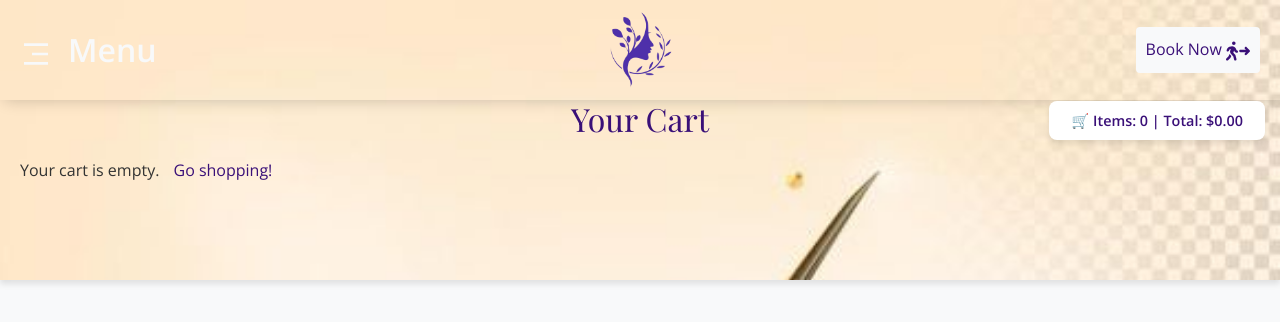
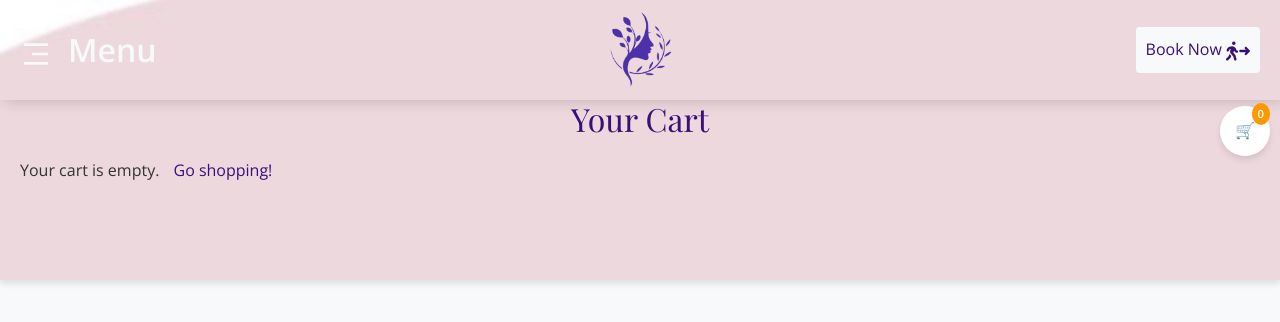
Before and after one commit to lizzyaudreygideon/UnisexSaloonWebsite, a React (Create React App) app: page /cart in a window 1280 px wide. Shown: the top 322 px of the page. Built offline with nearby package versions, Linux system fonts and the light colour scheme.

Commit message:
corrections

```diff
--- a/src/App.css
+++ b/src/App.css
@@ -224,28 +224,60 @@ span {
 }
 /* cart */
 .cart-summary {
+  height: 50px;
+  width: 50px;
   position: fixed;
-  top: 101px;
-  right: 15px;
+  top: 106px;
+  right: 10px;
   background-color: #ffffff;
   color: #3A1078;
-  padding: 8px 12px;
-  border-radius: 8px;
+  padding: 8px;
+  border-radius: 50%;
   box-shadow: 0 4px 6px rgba(0, 0, 0, 0.1);
-  font-size: 0.9rem;
   z-index: 1000;
+  font-size: 1rem;
+  display: flex;
+  align-items: center;
+  justify-content: center;
   transition: transform 0.3s ease, opacity 0.3s ease;
 }
 
-.cart-summary .cart-link {
+.cart-link {
   text-decoration: none;
   color: inherit;
   font-weight: bold;
+  position: relative;
+}
+
+.cart-counter {
+  position: absolute;
+  top: -5px;
+  right: -5px;
+  background: #FF9800;
+  color: #fff;
+  font-size: 0.7rem;
+  font-weight: bold;
+  padding: 2px 6px;
+  border-radius: 50%;
 }
 
 .cart-summary:hover {
-  transform: scale(1.05);
+  transform: scale(1.1);
   opacity: 0.9;
+}
+
+/* Media query for small devices */
+@media (max-width: 768px) {
+  .cart-summary {
+    top: 62px;
+    right: 5px;
+    padding: 6px;
+  }
+
+  .cart-counter {
+    font-size: 0.6rem;
+    padding: 1px 4px;
+  }
 }
 
 
@@ -255,16 +287,17 @@ span {
   padding: 80px 20px;
   width: 100%;
   margin: 0 auto;
-  background-image: url(../src/Components/Gallery/Hair3D.jpg);
+  background-image: url(../src/Components/Gallery/productsback.jpg);
   background-repeat: no-repeat;
   background-size: cover;
+
   box-shadow: 0 4px 6px rgba(0, 0, 0, 0.1);
 }
 
 .cart-page h1 {
   font-size: 2rem;
   margin-bottom: 20px;
-  color: #3A1078; /* Match your theme */
+  color: #3A1078;
   text-align: center;
 }
 
@@ -309,7 +342,7 @@ span {
 }
 
 .remove-button {
-  background-color: #FF9800; /* Accent color */
+  background-color: #FF9800;
   border: none;
   color: white;
   padding: 8px 12px;
@@ -327,13 +360,13 @@ span {
   font-size: 1.5rem;
   margin: 20px 0;
   text-align: center;
-  color: #3A1078; /* Theme color */
+  color: #3A1078;
 }
 
 .continue-shopping-button {
   display: block;
   text-align: center;
-  background-color: #3A1078; /* Theme color */
+  background-color: #3A1078;
   color: white;
   padding: 10px 20px;
   text-decoration: none;
@@ -377,7 +410,7 @@ span {
   fill: #FFD700;
 }
 
-/* Responsive design */
+/* Responsive design for navigation bar */
 
 @media (max-width: 768px) {
   .navbar {
@@ -613,7 +646,7 @@ span {
 .footer > .bet2 > .foot2,
 .footer > .bet2 > .foot3{
   width: 50%;
-/* .footer > .bet2 > .foot2> .nav{ */
+
     display: flex;
     flex-direction: column;
     justify-content: space-evenly;
@@ -662,9 +695,10 @@ span {
     height: 50px;
     border-radius: 25px;
     border: solid 2px #3A1078;
-    background-color: #F8F9FA;
+    background-color: #3A1078;
     text-align: center;
     margin: 0px 5px;
+    color: white;
 
 }
 
@@ -897,7 +931,7 @@ padding: 10px;
     }
   }
 
-  /* Optional: Pause animation on hover */
+  /*  Pause animation on hover */
   .carousel-container:hover .carousel-track {
     animation-play-state: paused;
   }
@@ -1059,7 +1093,7 @@ padding: 10px;
 .video {
   overflow-x: hidden;
   min-width: 100%;
-  max-height: 720px;
+  height: 720px;
   overflow: hidden;
   position: relative;
   text-align: center;
@@ -1237,7 +1271,7 @@ cursor: pointer
 .gallery-item:hover img,
 .gallery-item:hover iframe,
 .gallery-item:hover video {
-  transform: scale(1.05); /* Subtle zoom effect on hover */
+  transform: scale(1.05); /*increase size on hover */
   box-shadow: 0 6px 12px rgba(0, 0, 0, 0.2); /* Enhanced shadow on hover */
 }
 
@@ -1648,6 +1682,14 @@ form .next-btn, .submit-btn {
   transition: transform 0.2s;
 }
 
+.products-container {
+  padding: 30px 10px;
+  background-image: url(http://localhost:3001/static/media/hairlab.f615b80….jpg);
+  background-size: cover;
+  background-repeat: no-repeat;
+  background-position: left center;
+}
+
 select {
   word-wrap: normal;
   width: 50%;
@@ -1877,15 +1919,26 @@ select {
   place-items: center;
 }
 
+/* contact  */
+.video {
+  overflow-x: hidden;
+  min-width: 100%;
+  height: 1019px;
+  overflow: hidden;
+  position: relative;
+  text-align: center;
+  font-weight: 800;
+  color: white;
+}
 
 }
 
 /* Large devices (laptops and desktops) */
 @media screen and (min-width: 1025px) and (max-width: 1440px) {
-  /* Laptop and desktop styles */
+
 }
 
 /* Extra large devices (large desktops and monitors) */
 @media screen and (min-width: 1441px) {
-  /* Large screen styles */
-}
+
+}
--- a/src/Components/Appointments/BookingForm.css
+++ b/src/Components/Appointments/BookingForm.css
@@ -176,3 +176,26 @@
     font-size: 18px;
     line-height: 1.6;
   }
+
+  /* booking */
+  @media screen and (max-width: 480px) {
+form .next-btn, .submit-btn {
+  background: #3A1078;
+  padding: 13px 20px;
+  color: #fff;
+  font-family: oswald, sans-serif;
+  text-transform: uppercase;
+  font-size: 18px;
+  line-height: 24px;
+  letter-spacing: 1px;
+  min-width: 345px;
+  display: inline-block;
+  text-align: center;
+  font-weight: 400;
+  border-radius: 0;
+  border: 0;
+  transition: background-color 0.5s;
+  width: 100%;
+  cursor: pointer;
+}
+  }
--- a/src/Components/NavBar/NavBar.js
+++ b/src/Components/NavBar/NavBar.js
@@ -25,7 +25,7 @@ function NavBar({ cart }) { // Accept cart as a prop
 
   // Calculate total items and cost
   const totalItems = cart.length;
-  const totalCost = cart.reduce((total, item) => total + item.price, 0);
+
 
   return (
     <>
@@ -51,11 +51,12 @@ function NavBar({ cart }) { // Accept cart as a prop
 
         </div>
          {/* Cart Summary */}
-         <div className="cart-summary">
-              <Link to="/cart" className="cart-link">
-                🛒 Items: {totalItems} | Total: ${totalCost.toFixed(2)}
-              </Link>
-          </div>
+          <div className="cart-summary">
+        <Link to="/cart" className="cart-link">
+          🛒<span className="cart-counter">{totalItems}</span>
+        </Link>
+        </div>
+
 
         <nav className={sidebar ? 'nav-menu active' : 'nav-menu'}>
           <ul className="nav-menu-items" onClick={showSidebar}>
```
Also changed, not shown: src/Components/Gallery/productsback.jpg (added).
